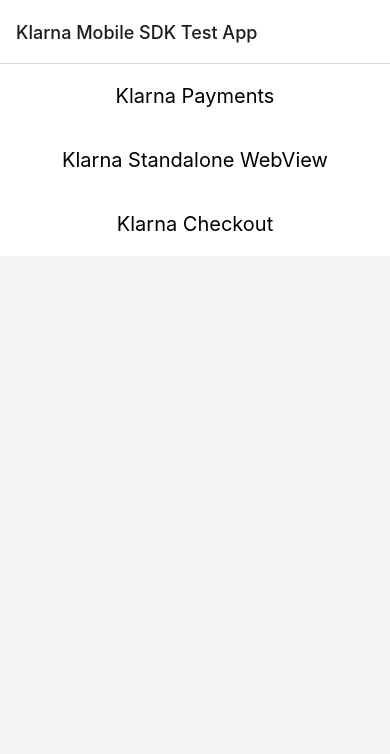
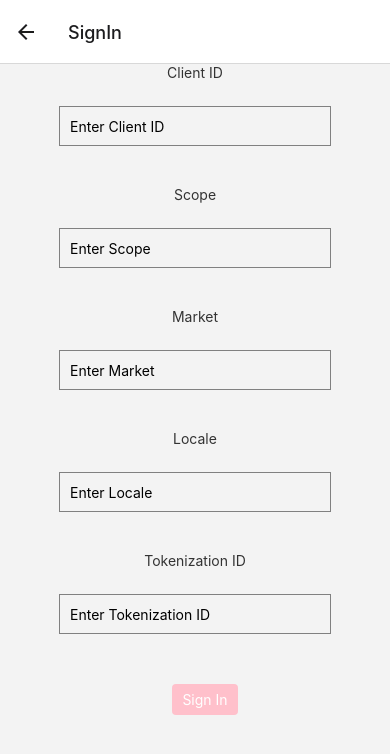
Before and after one commit to klarna/react-native-klarna-inapp-sdk, a React Native app in the folder TestApp/: screen /SignIn in a window 390 px wide. Shown: the top 754 px of the page. Built offline with nearby package versions, Linux system fonts and the light colour scheme.

Commit message:
MSDK-892 Added SignIn screen to the RN test app

```diff
--- a/TestApp/App.tsx
+++ b/TestApp/App.tsx
@@ -12,6 +12,7 @@
 import PaymentsScreen from './src/payments/PaymentsScreen';
 import StandaloneWebViewScreen from './src/standalonewebview/StandaloneWebViewScreen';
 import KlarnaCheckoutScreen from './src/checkout/KlarnaCheckoutScreen';
+import SignInScreen from './src/signIn/SignInScreen.tsx';
 
 const Stack = createNativeStackNavigator<AppStackParamList>();
 
@@ -29,6 +30,7 @@
         component={StandaloneWebViewScreen}
       />
       <Stack.Screen name="KlarnaCheckout" component={KlarnaCheckoutScreen} />
+      <Stack.Screen name="SignIn" component={SignInScreen} />
     </Stack.Navigator>
   );
 };
@@ -46,6 +48,7 @@
   Payments: undefined;
   StandaloneWebView: undefined;
   KlarnaCheckout: undefined;
+  SignIn: undefined;
 };
 
 export type {AppStackParamList};
--- a/TestApp/src/home/HomeScreen.tsx
+++ b/TestApp/src/home/HomeScreen.tsx
@@ -58,6 +58,20 @@
           Klarna Checkout
         </Text>
       </View>
+      <View
+        style={{
+          backgroundColor: isDarkMode ? Colors.black : Colors.white,
+        }}>
+        <Text
+          style={styles.navMenuItem}
+          {...testProps('navKlarnaSignIn')}
+          onPress={() => {
+            console.log('Navigating to KlarnaSignIn');
+            navigation.navigate('SignIn');
+          }}>
+          Klarna Sign In
+        </Text>
+      </View>
     </ScrollView>
   );
 }
--- /dev/null
+++ b/TestApp/src/signIn/SignInScreen.tsx
@@ -0,0 +1,69 @@
+import React, {useEffect, useState} from 'react';
+import {ScrollView, TextInput, Text, useColorScheme, View} from 'react-native';
+import styles, {backgroundStyle} from '../common/ui/Styles';
+import testProps from '../common/util/TestProps';
+import Button from '../common/ui/view/Button.tsx';
+
+export default function SignInScreen() {
+  const isDarkMode = useColorScheme() === 'dark';
+
+  const [clientId, setClientId] = useState('');
+  const [scope, setScope] = useState('');
+  const [market, setMarket] = useState('');
+  const [locale, setLocale] = useState('');
+  const [tokenizationId, setTokenizationId] = useState('');
+  const [isButtonEnabled, setIsButtonEnabled] = useState(false);
+
+  useEffect(() => {
+    setIsButtonEnabled(
+      clientId !== '' &&
+        scope !== '' &&
+        market !== '' &&
+        locale !== '' &&
+        tokenizationId !== '',
+    );
+  }, [clientId, scope, market, locale, tokenizationId]);
+
+  const renderTextField = (
+    label: string,
+    value: string,
+    setValue: (text: string) => void,
+  ) => {
+    return (
+      <View style={{marginBottom: 20, width: '80%'}}>
+        <Text style={styles.title}>{label}</Text>
+        <TextInput
+          style={styles.tokenInput}
+          value={value}
+          placeholder={`Enter ${label}`}
+          onChangeText={setValue}
+          {...testProps(`${label}Input`)}
+        />
+      </View>
+    );
+  };
+
+  return (
+    <ScrollView
+      contentInsetAdjustmentBehavior="automatic"
+      style={backgroundStyle(styles.scrollView, isDarkMode)}>
+      <View style={styles.container}>
+        {renderTextField('Client ID', clientId, setClientId)}
+        {renderTextField('Scope', scope, setScope)}
+        {renderTextField('Market', market, setMarket)}
+        {renderTextField('Locale', locale, setLocale)}
+        {renderTextField('Tokenization ID', tokenizationId, setTokenizationId)}
+      </View>
+      <View style={styles.buttonsContainer}>
+        <Button
+          title="Sign In"
+          onPress={() => {
+            console.log(
+              'Klarna sign in with KlarnaMobileSDK should start now on the native side',
+            );
+          }}
+        />
+      </View>
+    </ScrollView>
+  );
+}
```
